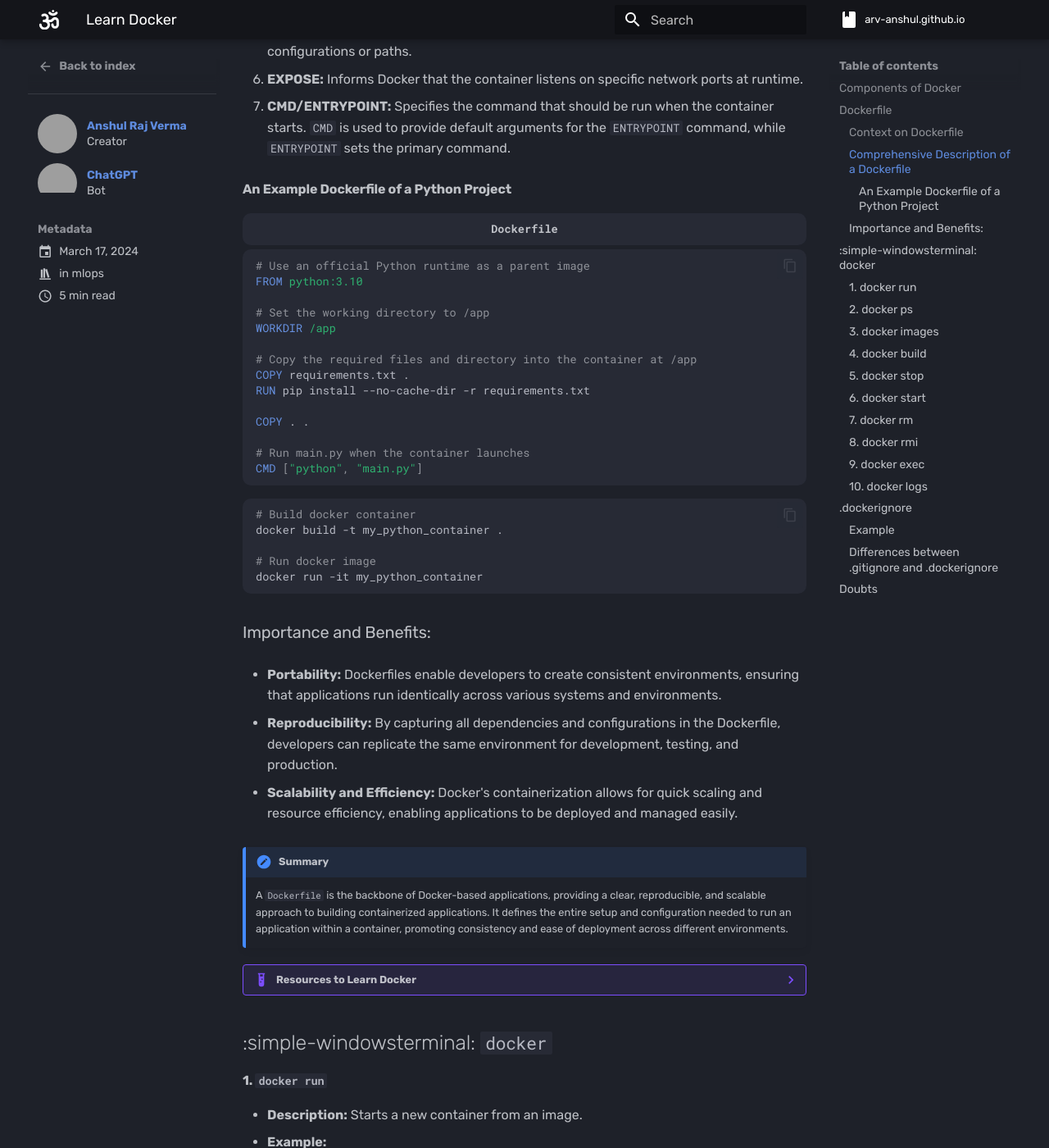
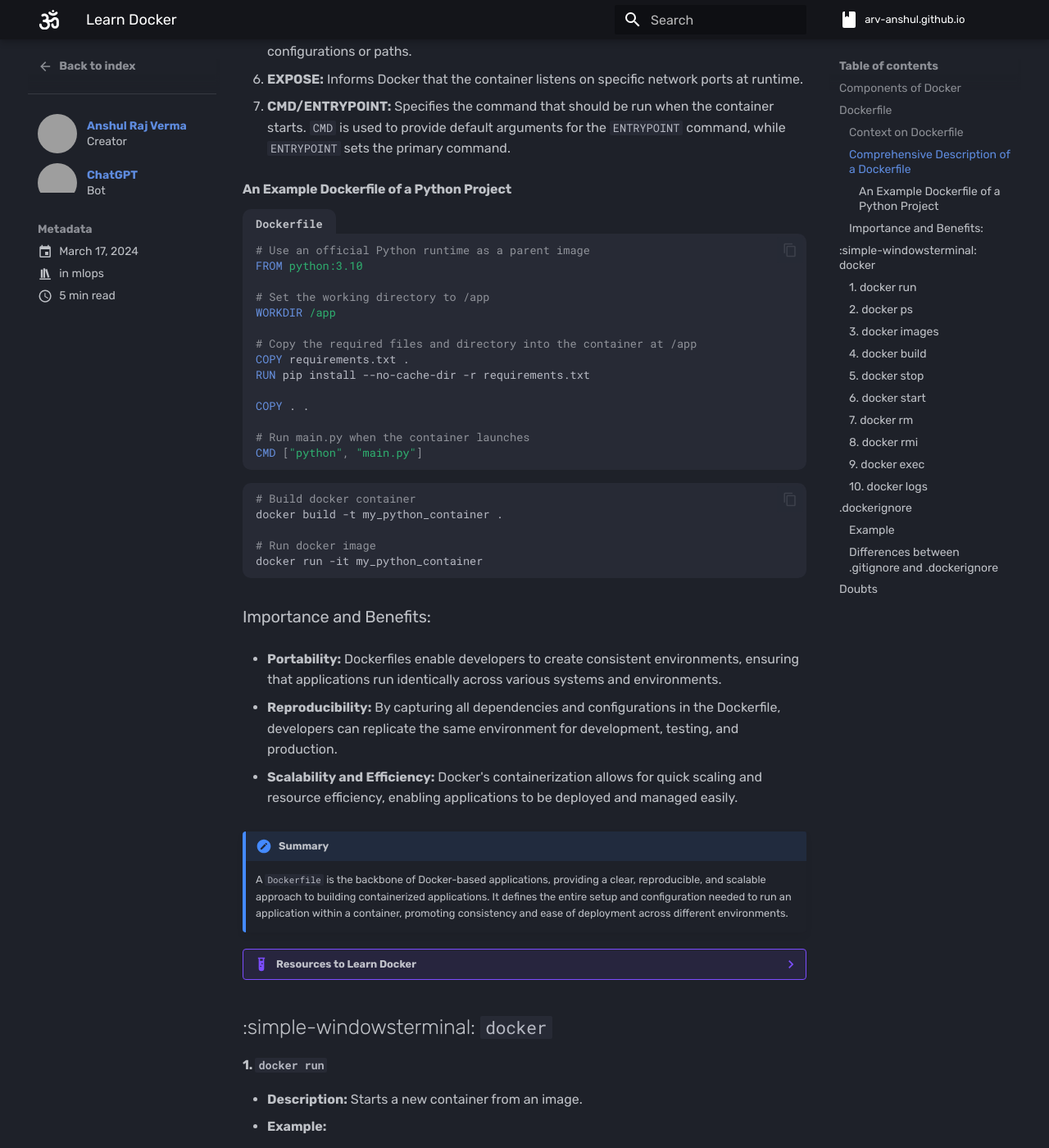
Before and after one commit to arv-anshul/arv-anshul.github.io, an MkDocs documentation site: the page built from docs/blog/posts/learn-docker.md, in a window 1280 px wide and 1400 px high, scrolled down 1552 px. Shown: the whole window at 82% size. Built offline with MkDocs 1.6.1 and Material for MkDocs 9.7.7, drawn with Linux system fonts in a browser that asks for light colours; emoji names are drawn with the system emoji font; comment, search, counter and statistics services are not loaded; grey boxes are pictures that could not be loaded.

Commit message:
🎨 Update code-blocks layout

```diff
--- a/docs/stylesheets/customize.css
+++ b/docs/stylesheets/customize.css
@@ -7,12 +7,18 @@
 .highlight span.filename {
   border-bottom: none;
   border-radius: var(--base-border-radius);
+  display: inline;
   font-family: var(--md-code-font-family);
+  border-bottom-left-radius: 0;
+  border-bottom-right-radius: 0;
   margin-bottom: 5px;
   text-align: center;
 }
-.md-typeset pre > code,
 .highlight span.filename + pre > code {
+  border-radius: var(--base-border-radius);
+  border-top-left-radius: 0;
+}
+.md-typeset pre > code {
   border-radius: var(--base-border-radius);
 }
 
```
